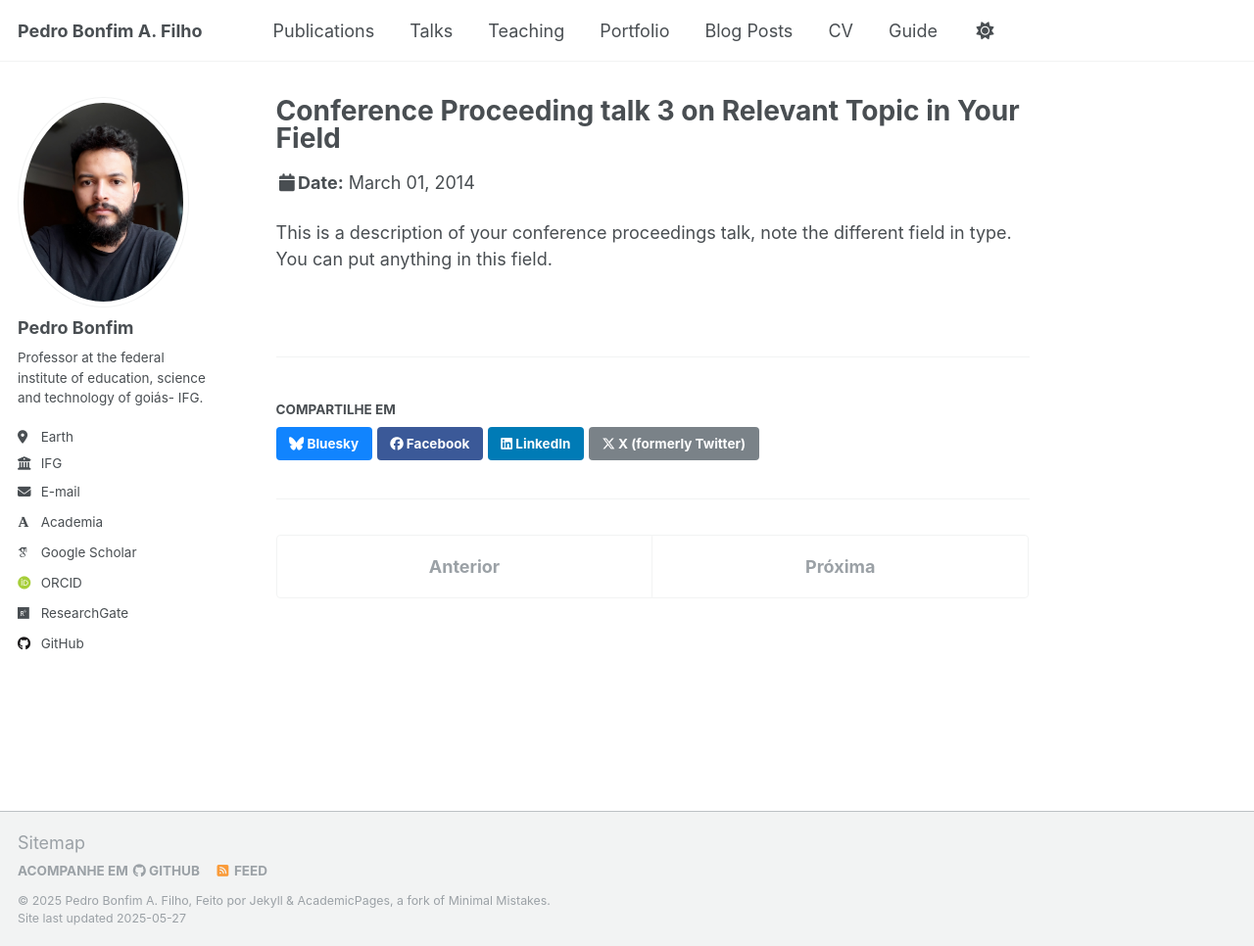
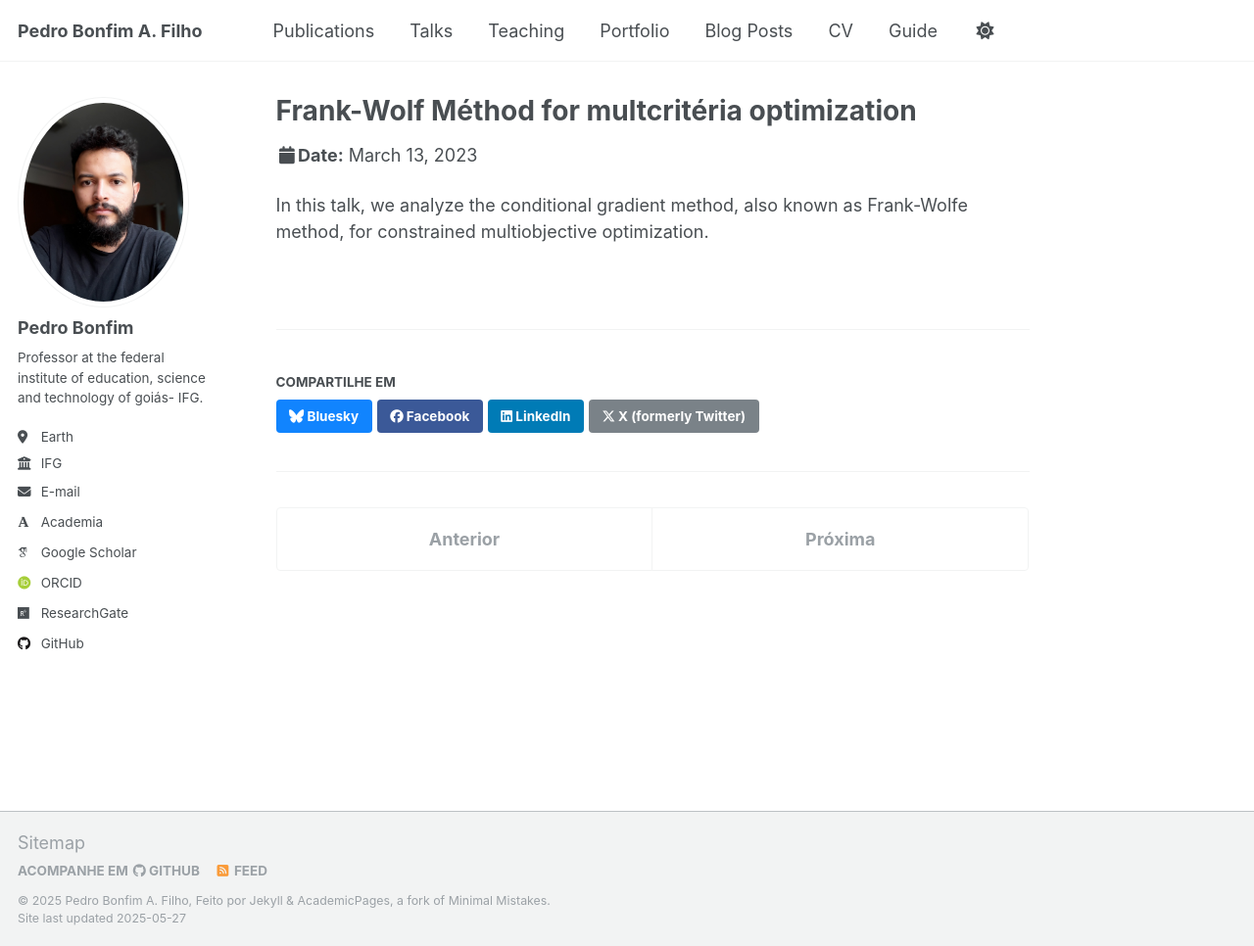
Before and after one commit to pedroassuncaofilho/pedroassuncaofilho.github.io, a Jekyll site: the page built from _talks/2014-03-01-talk-3.md, in a window 1280 px wide and 966 px high. Shown: the whole window at 98% size. Built offline with Jekyll 4.4.1, drawn with Linux system fonts in a browser that asks for light colours; some web fonts are replaced.

Commit message:
Update 2014-03-01-talk-3.md

```diff
--- a/_talks/2014-03-01-talk-3.md
+++ b/_talks/2014-03-01-talk-3.md
@@ -1,11 +1,11 @@
 ---
-title: "Conference Proceeding talk 3 on Relevant Topic in Your Field"
+title: "Frank-Wolf Méthod for multcritéria optimization"
 collection: talks
-type: "Conference proceedings talk"
+type: "I Workshop de Matemática da UFPI"
 permalink: /talks/2014-03-01-talk-3
-venue: "Testing Institute of America 2014 Annual Conference"
-date: 2014-03-01
-location: "Los Angeles, CA, USA"
+venue: "I Workshop de Matemática da UFPI"
+date: 2023-03-13
+location: "Terezina, PI, BR"
 ---
 
-This is a description of your conference proceedings talk, note the different field in type. You can put anything in this field.
+In this talk, we analyze the conditional gradient method, also known as Frank-Wolfe method, for constrained multiobjective optimization.
```
